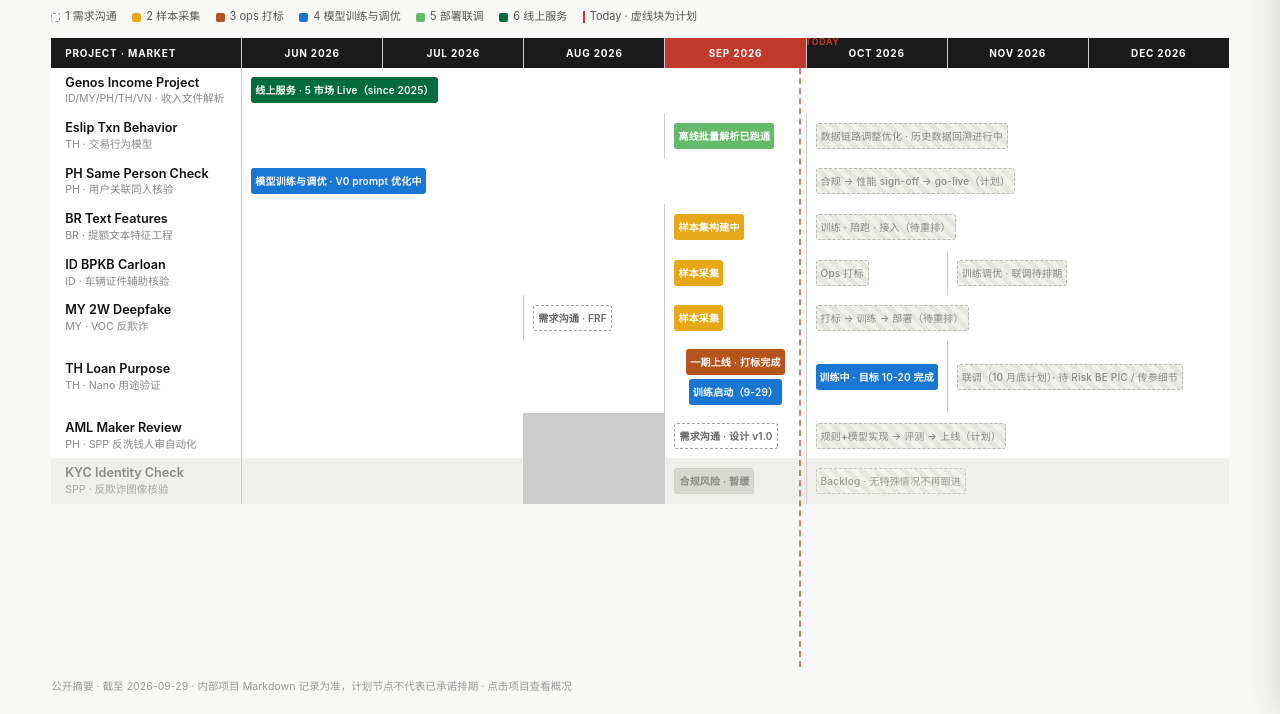
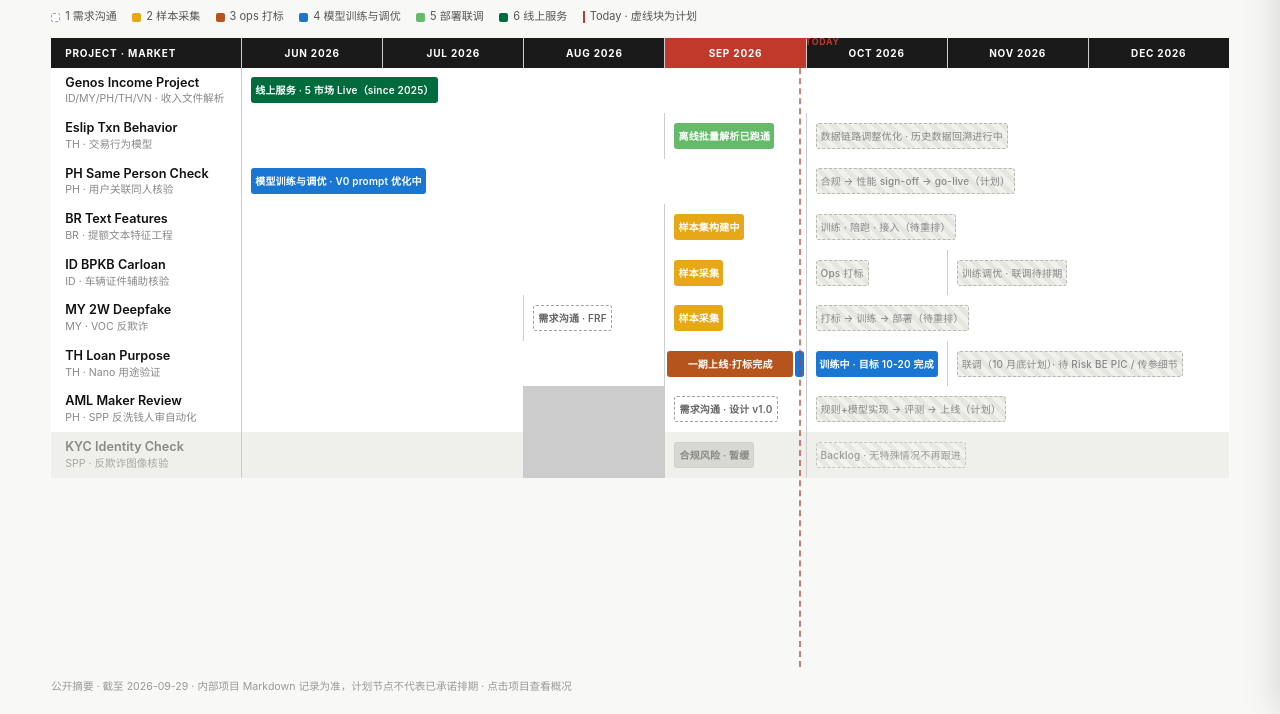
Before and after one commit to Cedric-Chan/Genos-Income-Solution, a plain HTML site: page workflow-projects.html in a window 1280 px wide. Shown: the part 86-800 px from the top of the page. Drawn offline with Linux system fonts and the light colour scheme.

Commit message:
update: TH Loan Purpose Sep cell split 28:2 — training starts 29 Sep

```diff
--- a/workflow-projects.html
+++ b/workflow-projects.html
@@ -156,7 +156,7 @@ a.back{font-size:.72em;font-weight:700}
     <div class="g-row" data-p="thloan">
       <div class="name"><span class="t">TH Loan Purpose</span><span class="m">TH · Nano 用途验证</span></div>
       <div style="grid-column:2/5"></div>
-      <div style="grid-column:5/6;flex-direction:column;justify-content:center"><div class="bar s3">一期上线 · 打标完成</div><div class="bar s4">训练启动（9-29）</div></div>
+      <div style="grid-column:5/6;display:flex;align-items:center;gap:2px;padding:6px 2px"><div class="bar s3" style="flex:28 1 0;min-width:0;margin:0;padding:0 2px">一期上线·打标完成</div><div class="bar s4" style="flex:2 1 0;min-width:0;margin:0;padding:0" title="训练启动 · 9-29"></div></div>
       <div style="grid-column:6/7"><div class="bar s4">训练中 · 目标 10-20 完成</div></div>
       <div style="grid-column:7/9"><div class="bar ghost">联调（10 月底计划）· 待 Risk BE PIC / 传参细节</div></div>
     </div>
```
